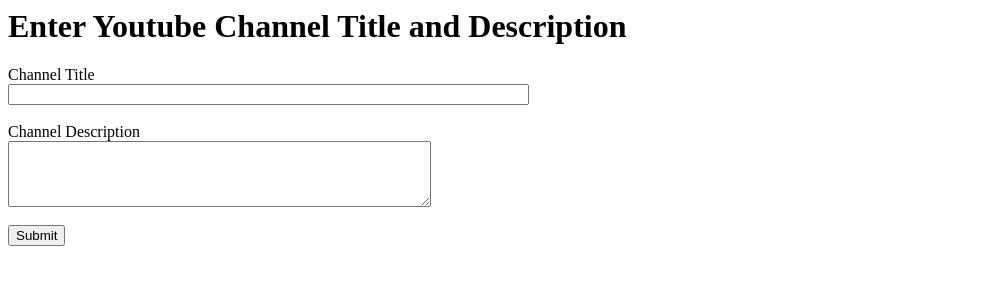
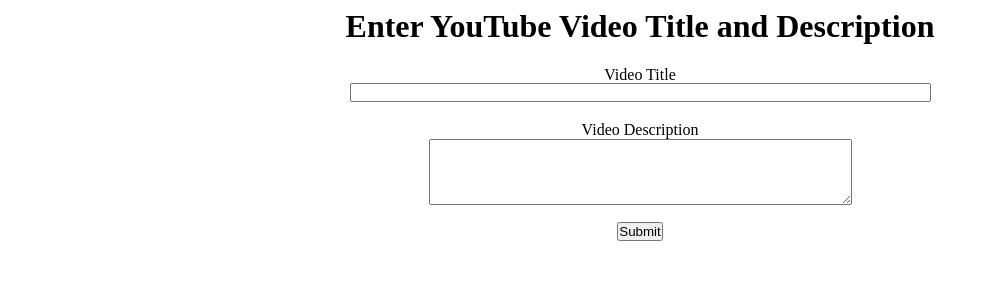
Before and after one commit to amoghkokari/youTube_textMining_ML_Analysis, a Flask app: page /predict in a window 1280 px wide. Shown: the top 300 px of the page, without its empty margins (0-990 px from the left). Run offline with Flask 2, Linux system fonts and the light colour scheme.

Commit message:
centralize user input for prediction

```diff
--- a/templates/predict.html
+++ b/templates/predict.html
@@ -1,14 +1,30 @@
 <html>
    <body>
-    <h1>Enter Youtube Channel Title and Description</h1>
+    <div style="text-align: center">
+    <h1>Enter YouTube Video Title and Description</h1>
       <form action = "http://127.0.0.1:5000/predict" method = "POST">
-        <label for="title" style="display:flex">Channel Title</label>
-        <input type="text" id="title" name="title" size="62"><br><br>
-        <label for="desc" style="display:flex">Channel Description</label>
+        <label for="title" >Video Title </label>
+        <input type="text" id="title" name="title" size="70"><br><br>
+        <label for="desc" >Video Description </label>
         <textarea id="desc" name="desc" rows="4" cols="50"></textarea><br><br>
         <input type="submit" value="Submit">
       </form>
+      </div>
       <style>
+       label {
+	display: block;
+	padding-left: 15px;
+	text-indent: -15px;
+}
+
+input {
+	padding: 0;
+	margin: 0;
+	vertical-align: bottom;
+	position: relative;
+	top: -1px;
+	*overflow: hidden;
+}
         table {
           border:1px solid #b3adad;
           border-collapse:collapse;
@@ -26,9 +42,14 @@
           padding:5px;
           background: #ffffff;
           color: #313030;
+
+        }
+        .pred-container{
+          display: flex;
+          justify-content: center;
         }
       </style>
-      <div>
+      <div class="pred-container">
         {% if predn %}
         <table>
         <tr>
```
